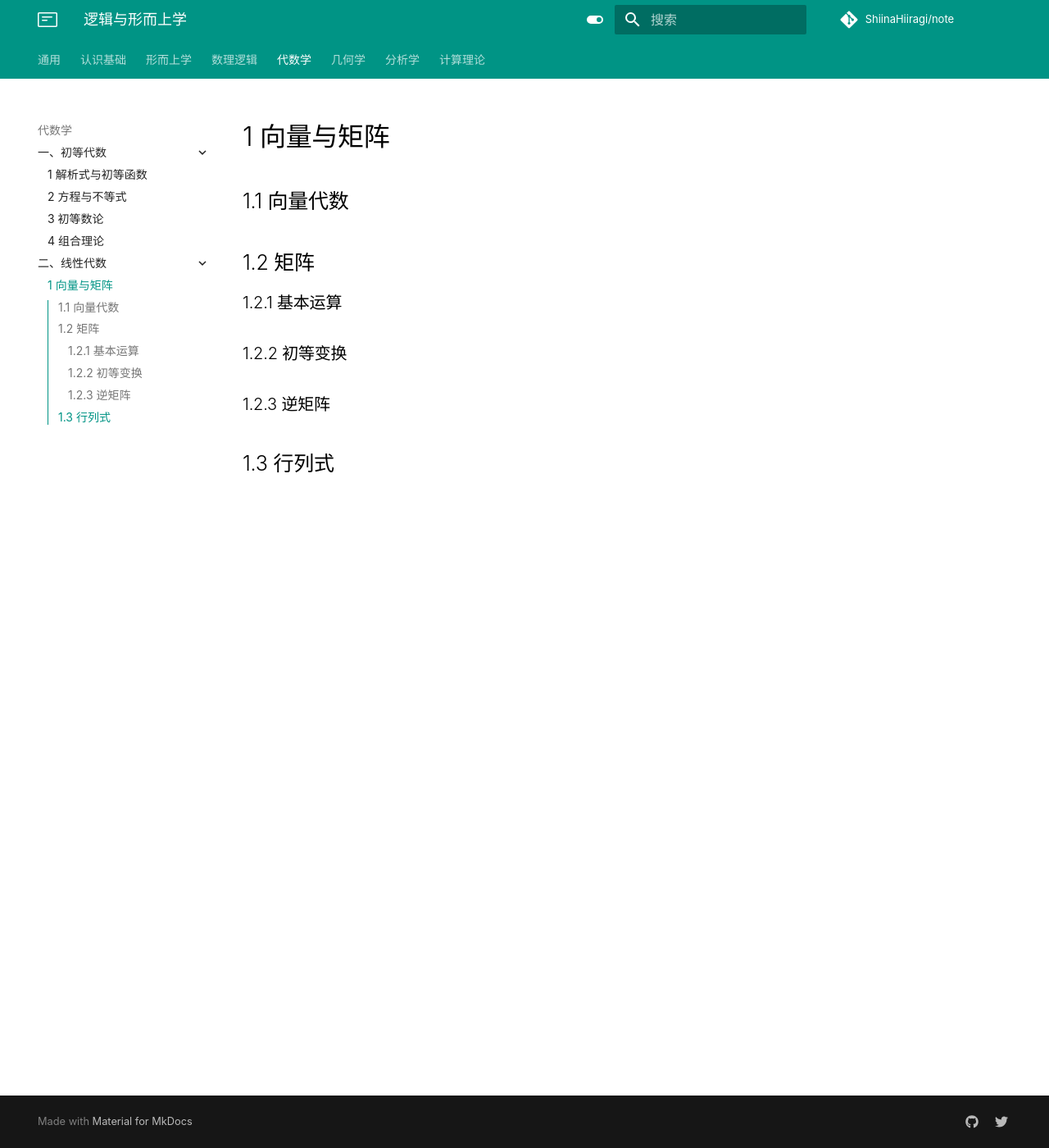
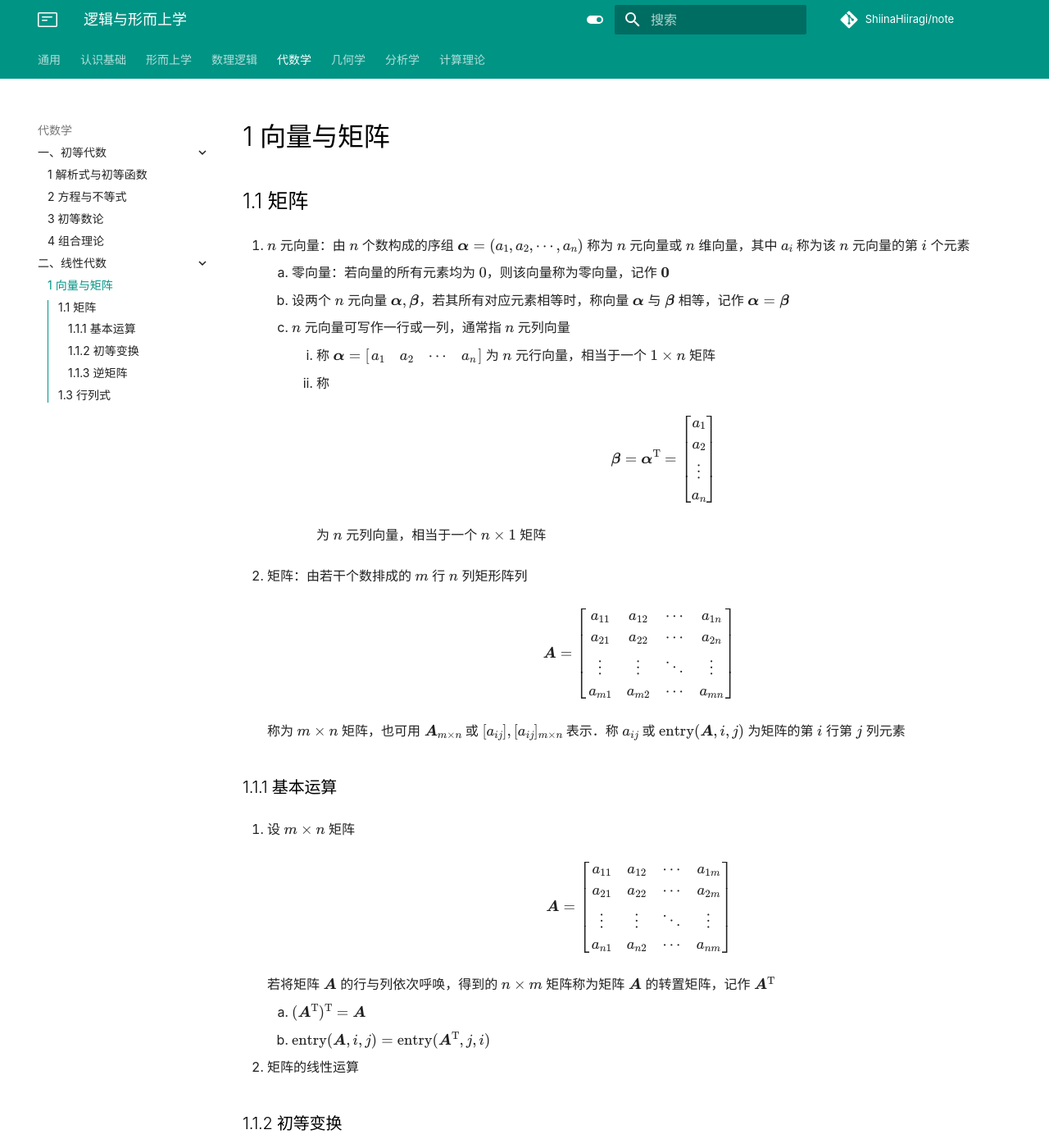
Before and after one commit to ShiinaHiiragi/note, an MkDocs documentation site: the page built from docs/alg/line/mat.md, in a window 1280 px wide and 1400 px high. Shown: the whole window at 82% size. Built offline with MkDocs 1.6.1 and Material for MkDocs 9.7.7, drawn with Linux system fonts in a browser that asks for light colours; comment, search, counter and statistics services are not loaded.

Commit message:
stage first mat

```diff
--- a/docs/alg/line/mat.md
+++ b/docs/alg/line/mat.md
@@ -1,12 +1,58 @@
 # 1 向量与矩阵
 
-## 1.1 向量代数
+## 1.1 矩阵
+1. $n$ 元向量：由 $n$ 个数构成的序组 $\boldsymbol \alpha = (a_1, a_2, \cdots, a_n)$ 称为 $n$ 元向量或 $n$ 维向量，其中 $a_i$ 称为该 $n$ 元向量的第 $i$ 个元素
+    1. 零向量：若向量的所有元素均为 $0$，则该向量称为零向量，记作 $\boldsymbol 0$
+    2. 设两个 $n$ 元向量 $\boldsymbol \alpha, \boldsymbol \beta$，若其所有对应元素相等时，称向量 $\boldsymbol \alpha$ 与 $\boldsymbol \beta$ 相等，记作 $\boldsymbol \alpha = \boldsymbol \beta$
+    3. $n$ 元向量可写作一行或一列，通常指 $n$ 元列向量
+        1. 称 $\boldsymbol \alpha = \begin{bmatrix} a_1 & a_2 & \cdots & a_n \\ \end{bmatrix}$ 为 $n$ 元行向量，相当于一个 $1 \times n$ 矩阵
+        2. 称
 
-## 1.2 矩阵
-### 1.2.1 基本运算
+            $$
+            \boldsymbol \beta = \boldsymbol \alpha^{\mathrm T} = \begin{bmatrix}
+            a_1 \\
+            a_2 \\
+            \vdots \\
+            a_n \\
+            \end{bmatrix}
+            $$
 
-### 1.2.2 初等变换
+            为 $n$ 元列向量，相当于一个 $n \times 1$ 矩阵
 
-### 1.2.3 逆矩阵
+2. 矩阵：由若干个数排成的 $m$ 行 $n$ 列矩形阵列
+
+    $$
+    \boldsymbol A = \begin{bmatrix}
+    a_{11} & a_{12} & \cdots & a_{1n} \\
+    a_{21} & a_{22} & \cdots & a_{2n} \\
+    \vdots & \vdots & \ddots & \vdots \\
+    a_{m1} & a_{m2} & \cdots & a_{mn} \\
+    \end{bmatrix}
+    $$
+
+    称为 $m \times n$ 矩阵，也可用 $\boldsymbol A_{m \times n}$ 或 $[a_{ij}], [a_{ij}]_{m \times n}$ 表示．称 $a_{ij}$ 或 $\mathrm{entry}(\boldsymbol A, i, j)$ 为矩阵的第 $i$ 行第 $j$ 列元素
+
+### 1.1.1 基本运算
+1. 设 $m \times n$ 矩阵
+
+    $$
+    \boldsymbol A = \begin{bmatrix}
+    a_{11} & a_{12} & \cdots & a_{1m} \\
+    a_{21} & a_{22} & \cdots & a_{2m} \\
+    \vdots & \vdots & \ddots & \vdots \\
+    a_{n1} & a_{n2} & \cdots & a_{nm} \\
+    \end{bmatrix}
+    $$
+
+    若将矩阵 $\boldsymbol A$ 的行与列依次呼唤，得到的 $n \times m$ 矩阵称为矩阵 $\boldsymbol A$ 的转置矩阵，记作 $\boldsymbol A^{\mathrm T}$
+
+    1. $(\boldsymbol A^{\mathrm T})^{\mathrm T} = \boldsymbol A$
+    2. $\mathrm{entry}(\boldsymbol A, i, j) = \mathrm{entry}(\boldsymbol A^{\mathrm T}, j, i)$
+
+2. 矩阵的线性运算
+
+### 1.1.2 初等变换
+
+### 1.1.3 逆矩阵
 
 ## 1.3 行列式
```
Also changed, not shown: docs/logic/mdl/mdl.md (+3 -3 lines).
